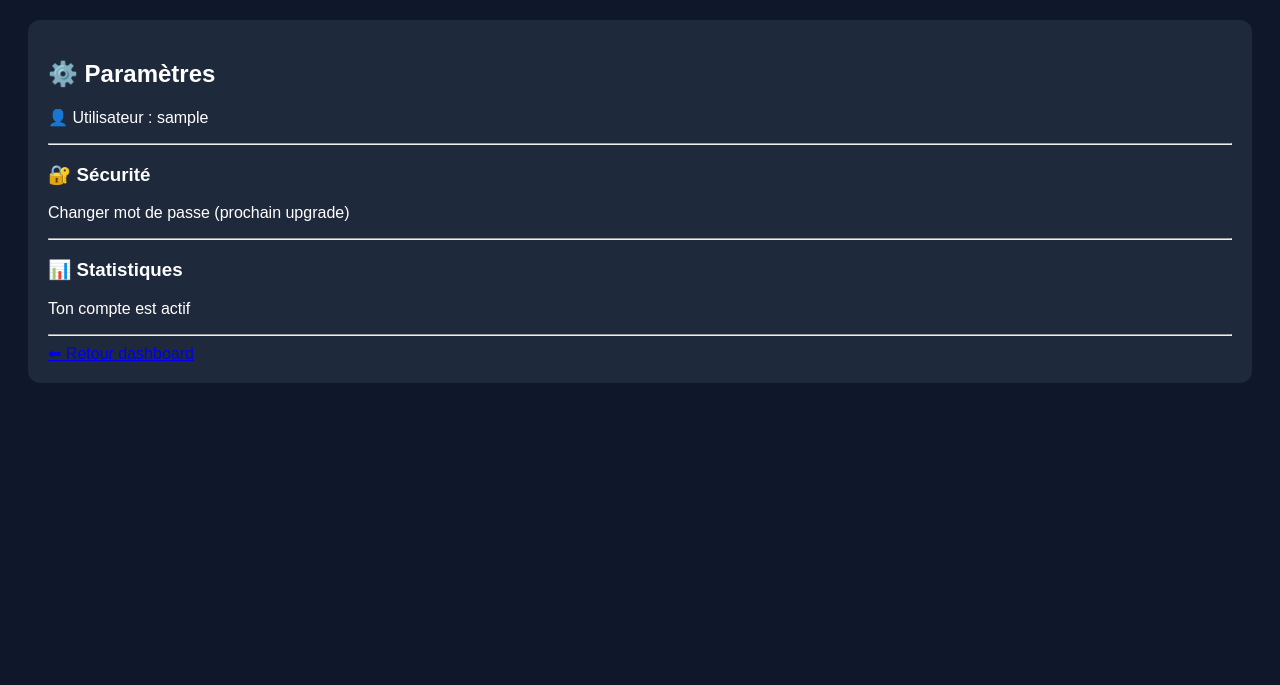
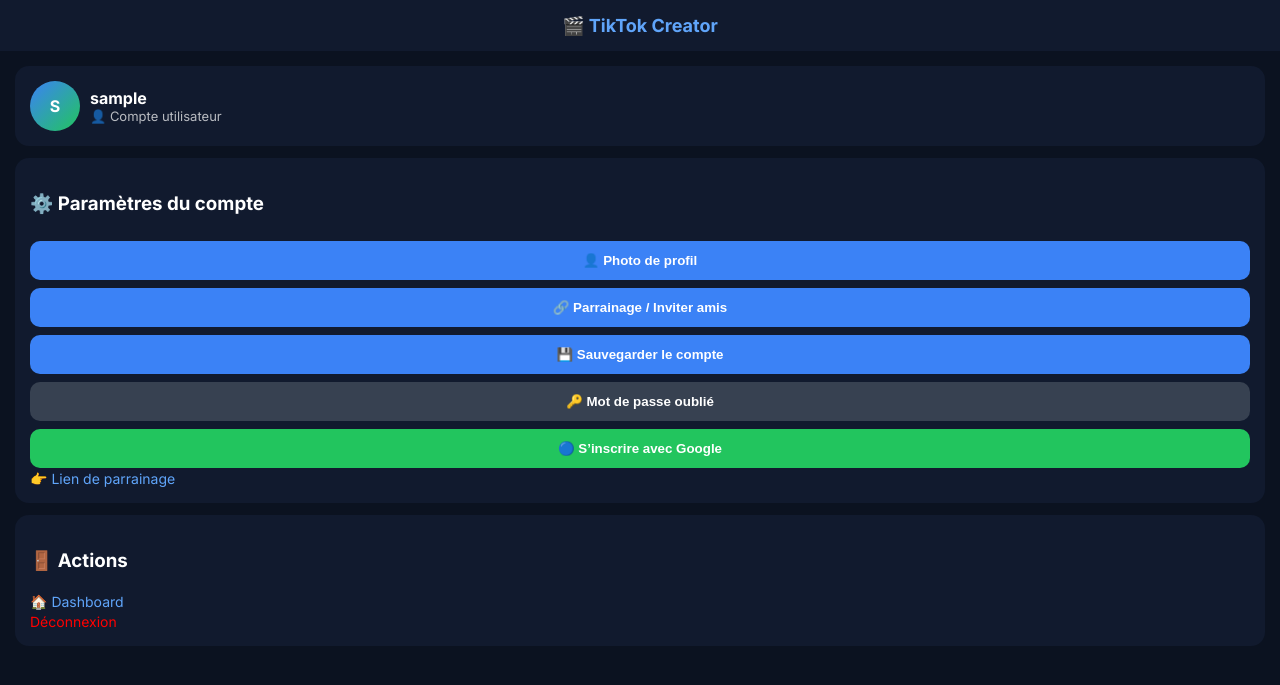
Before and after one commit to moto34091-alt/D-but-api, a Flask app: page /settings in a window 1280 px wide. Shown: the top 685 px of the page. Run offline with Flask 3, Linux system fonts and the light colour scheme; the visitor is signed in with stand-in values (Sample User, id 1).

Commit message:
Update settings.html

```diff
--- a/templates/settings.html
+++ b/templates/settings.html
@@ -1,56 +1,124 @@
 <!DOCTYPE html>
-<html>
+<html lang="fr">
 <head>
-<title>Settings</title>
+<meta charset="UTF-8">
+<meta name="viewport" content="width=device-width, initial-scale=1.0">
+
+<title>TikTok Creator - Paramètres</title>
+
+<link href="https://fonts.googleapis.com/css2?family=Inter:wght@400;600;700&display=swap" rel="stylesheet">
 
 <style>
 body {
-    font-family: Arial;
-    background: #0f172a;
+    margin: 0;
+    font-family: 'Inter', sans-serif;
+    background: #0b1220;
     color: white;
 }
+
+/* HEADER */
+.header {
+    background: #111a2e;
+    padding: 15px;
+    text-align: center;
+    font-size: 18px;
+    font-weight: 700;
+    color: #60a5fa;
+}
+
+/* CONTAINER */
+.container {
+    padding: 15px;
+}
+
+/* CARD */
 .card {
-    background: #1e293b;
-    padding: 20px;
-    margin: 20px;
-    border-radius: 12px;
+    background: #111a2e;
+    padding: 15px;
+    border-radius: 14px;
+    margin-bottom: 12px;
 }
-input {
-    padding: 10px;
+
+/* PROFILE */
+.profile {
+    display: flex;
+    align-items: center;
+    gap: 10px;
+}
+
+.avatar {
+    width: 50px;
+    height: 50px;
+    border-radius: 50%;
+    background: linear-gradient(135deg,#3b82f6,#22c55e);
+    display: flex;
+    justify-content: center;
+    align-items: center;
+    font-weight: bold;
+}
+
+/* BUTTON */
+button {
     width: 100%;
-    margin-top: 10px;
-}
-button {
-    padding: 10px;
-    margin-top: 10px;
+    padding: 12px;
+    margin-top: 8px;
+    border: none;
+    border-radius: 10px;
     background: #3b82f6;
     color: white;
-    border: none;
-    border-radius: 8px;
+    font-weight: 600;
+    cursor: pointer;
+}
+
+button.red { background:#ef4444; }
+button.green { background:#22c55e; }
+button.gray { background:#374151; }
+
+a {
+    color: #60a5fa;
+    text-decoration: none;
+    font-size: 14px;
 }
 </style>
 </head>
 
 <body>
 
-<div class="card">
-    <h2>⚙️ Paramètres</h2>
+<div class="header">🎬 TikTok Creator</div>
 
-    <p>👤 Utilisateur : {{ user }}</p>
+<div class="container">
 
-    <hr>
+    <!-- PROFILE -->
+    <div class="card profile">
+        <div class="avatar">{{ user[0]|upper }}</div>
+        <div>
+            <div style="font-weight:700;">{{ user }}</div>
+            <div style="opacity:0.7;font-size:13px;">👤 Compte utilisateur</div>
+        </div>
+    </div>
 
-    <h3>🔐 Sécurité</h3>
-    <p>Changer mot de passe (prochain upgrade)</p>
+    <!-- PARAMÈTRES -->
+    <div class="card">
+        <h3>⚙️ Paramètres du compte</h3>
 
-    <hr>
+        <button>👤 Photo de profil</button>
+        <button>🔗 Parrainage / Inviter amis</button>
+        <button>💾 Sauvegarder le compte</button>
+        <button class="gray">🔑 Mot de passe oublié</button>
 
-    <h3>📊 Statistiques</h3>
-    <p>Ton compte est actif</p>
+        <button class="green">🔵 S’inscrire avec Google</button>
 
-    <hr>
+        <a href="/invite">👉 Lien de parrainage</a>
+    </div>
 
-    <a href="/dashboard">⬅ Retour dashboard</a>
+    <!-- ACTIONS -->
+    <div class="card">
+        <h3>🚪 Actions</h3>
+
+        <a href="/dashboard">🏠 Dashboard</a><br>
+        <a href="/logout" style="color:red;">Déconnexion</a>
+    </div>
+
 </div>
 
 </body>
```
